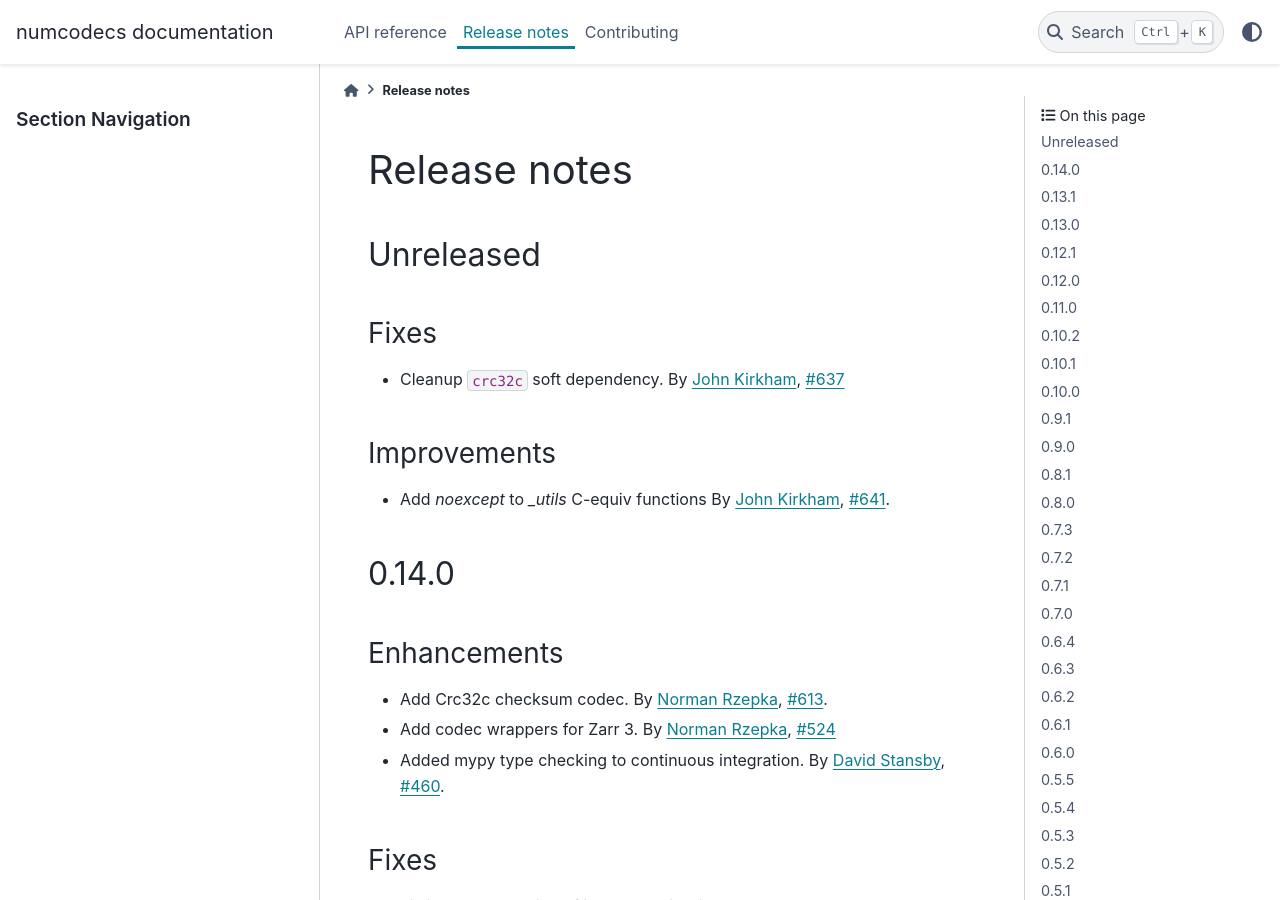
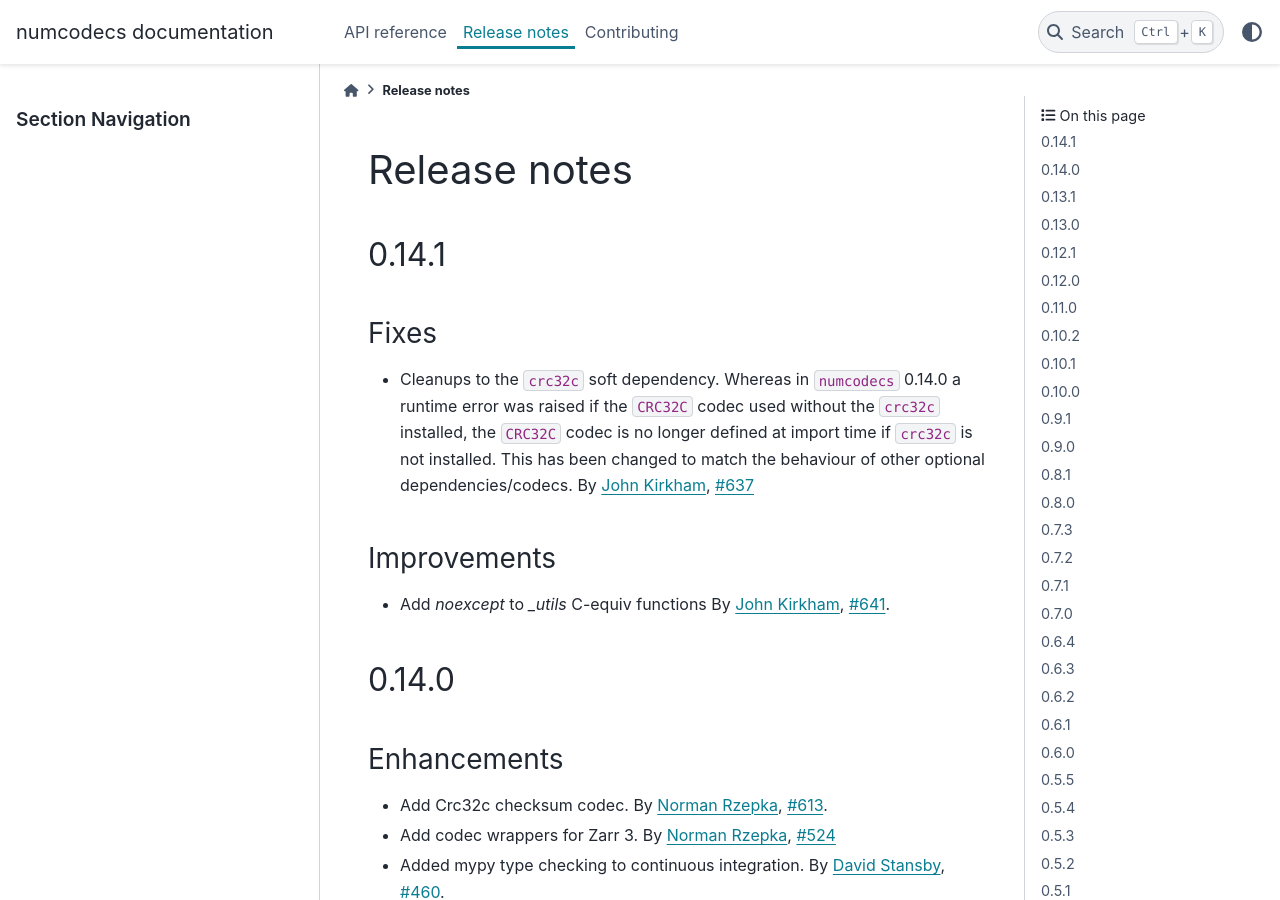
Before and after one commit to zarr-developers/numcodecs, a Sphinx documentation site: the page built from docs/release.rst, in a window 1280 px wide and 900 px high. Built offline with Sphinx 7.4.7 and the PyData theme 0.15.4, drawn with Linux system fonts in a browser that asks for light colours; the version number could not be read and is left out.

Commit message:
Changelog for 0.14.1 (#650)

```diff
--- a/docs/release.rst
+++ b/docs/release.rst
@@ -6,14 +6,24 @@ Release notes
     # to document your changes. On releases it will be
     # re-indented so that it does not show up in the notes.
 
+    .. _unreleased:
+
+    Unreleased
+    ----------
+
 .. _unreleased:
 
-Unreleased
-----------
+0.14.1
+------
 
 Fixes
 ~~~~~
-* Cleanup ``crc32c`` soft dependency.
+* Cleanups to the ``crc32c`` soft dependency.
+  Whereas in ``numcodecs`` 0.14.0 a runtime error was raised if
+  the ``CRC32C`` codec used without the ``crc32c`` installed,
+  the ``CRC32C`` codec is no longer defined at import time if
+  ``crc32c`` is not installed. This has been changed to match
+  the behaviour of other optional dependencies/codecs.
   By :user:`John Kirkham <jakirkham>`, :issue:`637`
 
 Improvements
```
